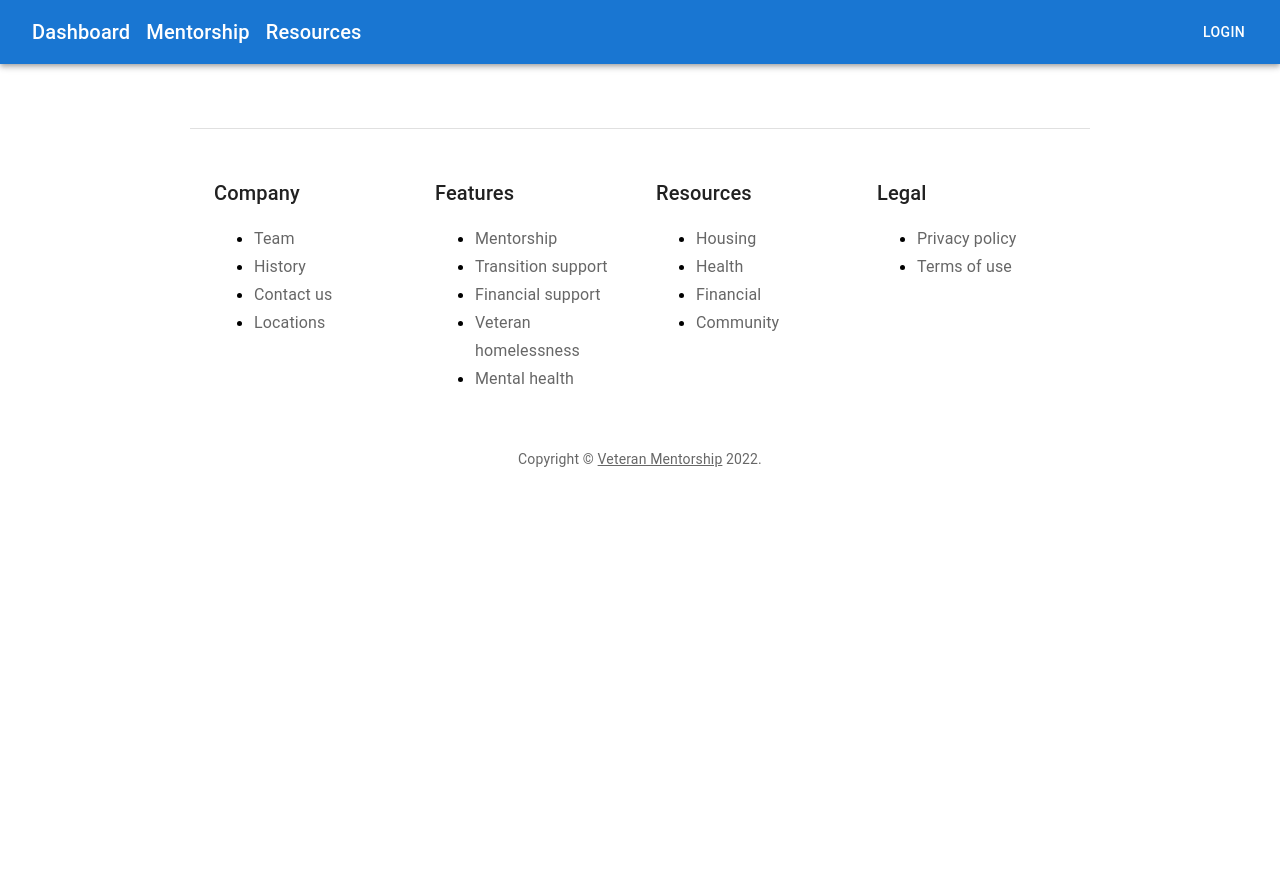
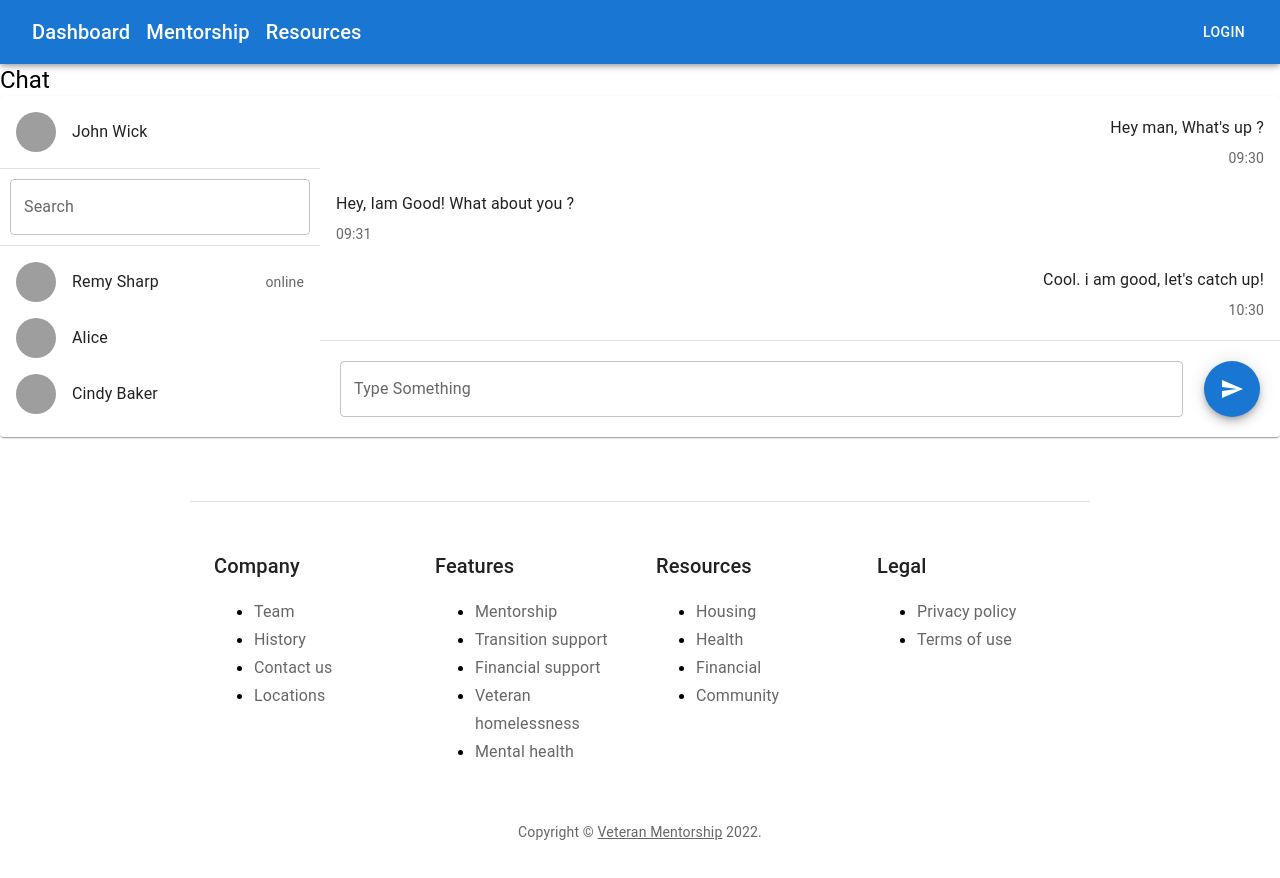
Before and after one commit to andrewaustin12/veteranMentorship, a React (Create React App) app in the folder client/: page /dashboard/chat in a window 1280 px wide. Shown: the top 878 px of the page. Before the commit the page ends 800 px from the top, so only its background shows below. Built offline with nearby package versions, Linux system fonts and the light colour scheme; grey boxes are pictures that could not be loaded.

Commit message:
Minor css changes and added shell of chat feature

```diff
--- a/client/src/App.js
+++ b/client/src/App.js
@@ -9,6 +9,7 @@ import Navbar from "./components/Navbar";
 import Mentorship from "./pages/Mentorship";
 import Footer from "./components/Footer";
 import SignIn from "./pages/SignIn";
+import Chat from "./pages/Chat";
 
 function App() {
   return (
@@ -20,12 +21,13 @@ function App() {
             <Route exact path="/" element={<LandingPage />} />
             <Route exact path="/signin" element={<SignIn />} />
             <Route exact path="/dashboard" element={<Dashboard />} />
+            <Route exact path="/dashboard/chat" element={<Chat />} />
             <Route exact path="/mentorship" element={<Mentorship />} />
             <Route path="/register" element={<Register />} />
             <Route path="/resources" element={<Resources />} />
           </Routes>
         </Router>
-      <Footer />
+        <Footer />
       </div>
     </>
   );
--- /dev/null
+++ b/client/src/components/chat/ChatBox.jsx
@@ -0,0 +1,162 @@
+import React from "react";
+import Paper from "@mui/material/Paper";
+import Grid from "@mui/material/Grid";
+import Divider from "@mui/material/Divider";
+import TextField from "@mui/material/TextField";
+import Typography from "@mui/material/Typography";
+import List from "@mui/material/List";
+import ListItem from "@mui/material/ListItem";
+import ListItemIcon from "@mui/material/ListItemIcon";
+import ListItemText from "@mui/material/ListItemText";
+import Avatar from "@mui/material/Avatar";
+import Fab from "@mui/material/Fab";
+import SendIcon from "@mui/icons-material/Send";
+
+const ChatBox = () => {
+  const styles = {
+    table: {
+      minWidth: 650,
+    },
+    chatSection: {
+      width: "100%",
+      height: "100vh",
+    },
+    headBG: {
+      backgroundColor: "#e0e0e0",
+    },
+    borderRight500: {
+      borderRight: "1px solid #e0e0e0",
+    },
+    messageArea: {
+      height: "100vh",
+      overflowY: "auto",
+    },
+  };
+
+  return (
+    <div>
+      <Grid container>
+        <Grid item xs={12}>
+          <Typography variant="h5" className="header-message">
+            Chat
+          </Typography>
+        </Grid>
+      </Grid>
+      <Grid container component={Paper} className={styles.chatSection}>
+        <Grid item xs={3} className={styles.borderRight500}>
+          <List>
+            <ListItem button key="RemySharp">
+              <ListItemIcon>
+                <Avatar
+                  alt="Remy Sharp"
+                  src="https://material-ui.com/static/images/avatar/1.jpg"
+                />
+              </ListItemIcon>
+              <ListItemText primary="John Wick"></ListItemText>
+            </ListItem>
+          </List>
+          <Divider />
+          <Grid item xs={12} style={{ padding: "10px" }}>
+            <TextField
+              id="outlined-basic-email"
+              label="Search"
+              variant="outlined"
+              fullWidth
+            />
+          </Grid>
+          <Divider />
+          <List>
+            <ListItem button key="RemySharp">
+              <ListItemIcon>
+                <Avatar
+                  alt="Remy Sharp"
+                  src="https://material-ui.com/static/images/avatar/1.jpg"
+                />
+              </ListItemIcon>
+              <ListItemText primary="Remy Sharp">Remy Sharp</ListItemText>
+              <ListItemText secondary="online" align="right"></ListItemText>
+            </ListItem>
+            <ListItem button key="Alice">
+              <ListItemIcon>
+                <Avatar
+                  alt="Alice"
+                  src="https://material-ui.com/static/images/avatar/3.jpg"
+                />
+              </ListItemIcon>
+              <ListItemText primary="Alice">Alice</ListItemText>
+            </ListItem>
+            <ListItem button key="CindyBaker">
+              <ListItemIcon>
+                <Avatar
+                  alt="Cindy Baker"
+                  src="https://material-ui.com/static/images/avatar/2.jpg"
+                />
+              </ListItemIcon>
+              <ListItemText primary="Cindy Baker">Cindy Baker</ListItemText>
+            </ListItem>
+          </List>
+        </Grid>
+        <Grid item xs={9}>
+          <List className={styles.messageArea}>
+            <ListItem key="1">
+              <Grid container>
+                <Grid item xs={12}>
+                  <ListItemText
+                    align="right"
+                    primary="Hey man, What's up ?"
+                  ></ListItemText>
+                </Grid>
+                <Grid item xs={12}>
+                  <ListItemText align="right" secondary="09:30"></ListItemText>
+                </Grid>
+              </Grid>
+            </ListItem>
+            <ListItem key="2">
+              <Grid container>
+                <Grid item xs={12}>
+                  <ListItemText
+                    align="left"
+                    primary="Hey, Iam Good! What about you ?"
+                  ></ListItemText>
+                </Grid>
+                <Grid item xs={12}>
+                  <ListItemText align="left" secondary="09:31"></ListItemText>
+                </Grid>
+              </Grid>
+            </ListItem>
+            <ListItem key="3">
+              <Grid container>
+                <Grid item xs={12}>
+                  <ListItemText
+                    align="right"
+                    primary="Cool. i am good, let's catch up!"
+                  ></ListItemText>
+                </Grid>
+                <Grid item xs={12}>
+                  <ListItemText align="right" secondary="10:30"></ListItemText>
+                </Grid>
+              </Grid>
+            </ListItem>
+          </List>
+          <Divider />
+          <Grid container style={{ padding: "20px" }}>
+            <Grid item xs={11}>
+              <TextField
+                id="outlined-basic-email"
+                label="Type Something"
+                fullWidth
+              />
+            </Grid>
+            <Grid xs={1} align="right">
+              <Fab color="primary" aria-label="add">
+                <SendIcon />
+              </Fab>
+            </Grid>
+          </Grid>
+        </Grid>
+      </Grid>
+    </div>
+  );
+};
+
+export default ChatBox;
--- /dev/null
+++ b/client/src/pages/Chat.js
@@ -0,0 +1,12 @@
+import React from "react";
+import ChatBox from "../components/chat/ChatBox";
+
+const Chat = () => {
+  return (
+    <div>
+      <ChatBox />
+    </div>
+  );
+};
+
+export default Chat;
```
Also changed, not shown: client/src/components/LandingPageComponent.js (+56 -46 lines), client/src/pages/Dashboard.js (+55 -63 lines), client/src/pages/Mentorship.js (+70 -78 lines).
